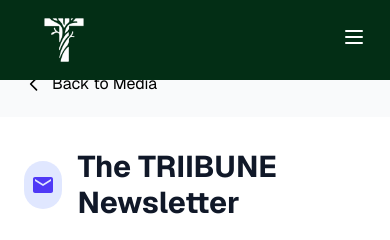
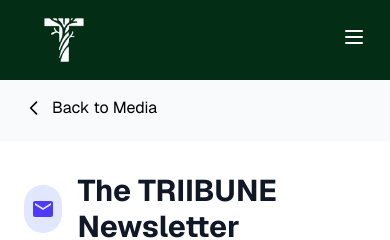
Before and after one commit to adi-pat-node/triibe, a Next.js app: page /media/archive in a window 390 px wide. Shown: the top 240 px of the page. Built offline with nearby package versions, Linux system fonts and the light colour scheme.

Commit message:
style: adjust margin-top for ArchivePage section for improved layout

```diff
--- a/app/media/archive/page.tsx
+++ b/app/media/archive/page.tsx
@@ -131,7 +131,7 @@ const ArchivePage = () => {
       <Header />
 
       {/* Header */}
-      <section className="py-4 mt-14 md:mt-20">
+      <section className="py-4 mt-20 ">
         <div className="max-w-7xl mx-auto px-6 lg:px-8">
           <Link
             href="/media"
```
